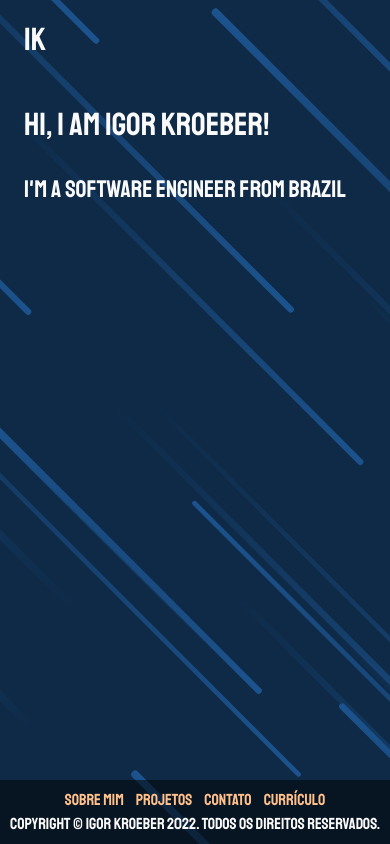
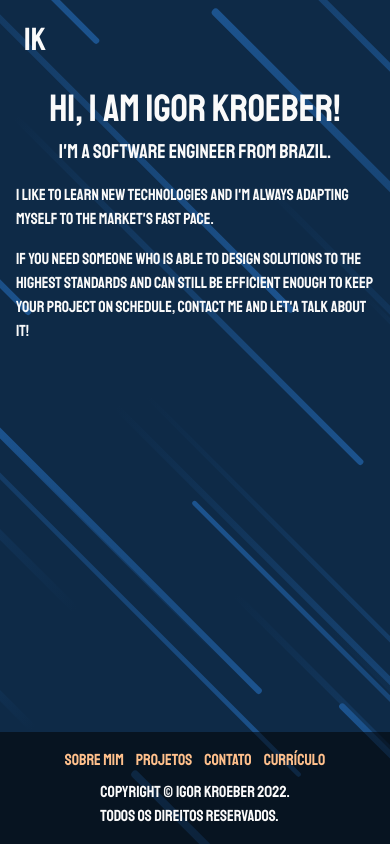
Before and after one commit to ikroeber/ikroeber.github.io, a Vue app: page / in a window 390 px wide. Built offline with nearby package versions, Linux system fonts and the light colour scheme.

Commit message:
Ajustes em layout da landing page. Acrescentando responsividade.

```diff
--- a/src/components/Footer.vue
+++ b/src/components/Footer.vue
@@ -5,7 +5,10 @@
         {{ link.name }}
       </a>
     </nav>
-    <span>{{ copyrightNotice }}</span>
+    <div>
+      <span>Copyright © Igor Kroeber 2022.</span>
+      <span>Todos os direitos reservados.</span>
+    </div>
   </footer>
 </template>
 
@@ -16,7 +19,6 @@
   data() {
     return {
       links: pages,
-      copyrightNotice: "Copyright © Igor Kroeber 2022. Todos os direitos reservados.",
     };
   }
 };
@@ -25,12 +27,16 @@
 <style scoped>
 footer {
   color: #fafafa;
-  padding: 0.5em;
+  padding: 1em;
   align-items: center;
   display: flex;
   flex-direction: column;
   background-color: #0008;
   justify-content: center;
+}
+
+footer nav {
+  padding-bottom: .5em;
 }
 
 footer a {
@@ -41,4 +47,10 @@
 footer span {
   cursor: text;
 }
+
+@media screen and (max-width: 800px) {
+  footer span {
+    display: block;
+  }
+}
 </style>
--- a/src/components/LandingPage.vue
+++ b/src/components/LandingPage.vue
@@ -1,8 +1,21 @@
 <template>
   <article>
     <section id="about-me">
-      <h1>Hi, I am Igor Kroeber!</h1>
-      <h2>I'm a Software Engineer from Brazil</h2>
+      <div>
+        <h1>Hi, I am Igor Kroeber!</h1>
+        <h2>I'm a Software Engineer from Brazil.</h2>
+      </div>
+      <div>
+        <p>
+          I like to learn new technologies and I'm always
+          adapting myself to the market's fast pace.
+        </p>
+        <p>
+          If you need someone who is able to design solutions to the
+          highest standards and can still be efficient enough to keep your
+          project on schedule, contact me and let'a talk about it!
+        </p>
+      </div>
     </section>
   </article>
 </template>
@@ -13,8 +26,10 @@
 
 <style scoped>
 article {
-  padding-left: 1.5em;
-  padding-right: 1.5em;
+  height: 100%;
+  width: 100%;
+  padding-left: 1em;
+  padding-right: 1em;
   padding-top: 5em;
 }
 
@@ -24,4 +39,58 @@
 span {
   cursor: text;
 }
+
+#about-me {
+  height: 100%;
+  width: 100%;
+  display: flex;
+  flex-direction: row;
+}
+
+#about-me h1,
+h2,
+p {
+  padding: 0 0 0 0;
+  margin: 0 0 0 0;
+}
+
+#about-me h1 {
+  font-size: 60px;
+}
+
+#about-me h2 {
+  font-size: 28px;
+}
+
+#about-me p {
+  margin-top: 1em;
+}
+
+#about-me div {
+  display: flex;
+  justify-content: center;
+  align-items: center;
+  flex-direction: column;
+}
+
+#about-me div:first-child {
+  display: flex;
+  justify-content: center;
+  align-items: center;
+  flex-direction: column;
+}
+
+@media screen and (max-width:800px) {
+  #about-me {
+    flex-direction: column;
+  }
+
+  #about-me h1 {
+    font-size: 38px;
+  }
+
+  #about-me h2 {
+    font-size: 20px;
+  }
+}
 </style>
```
